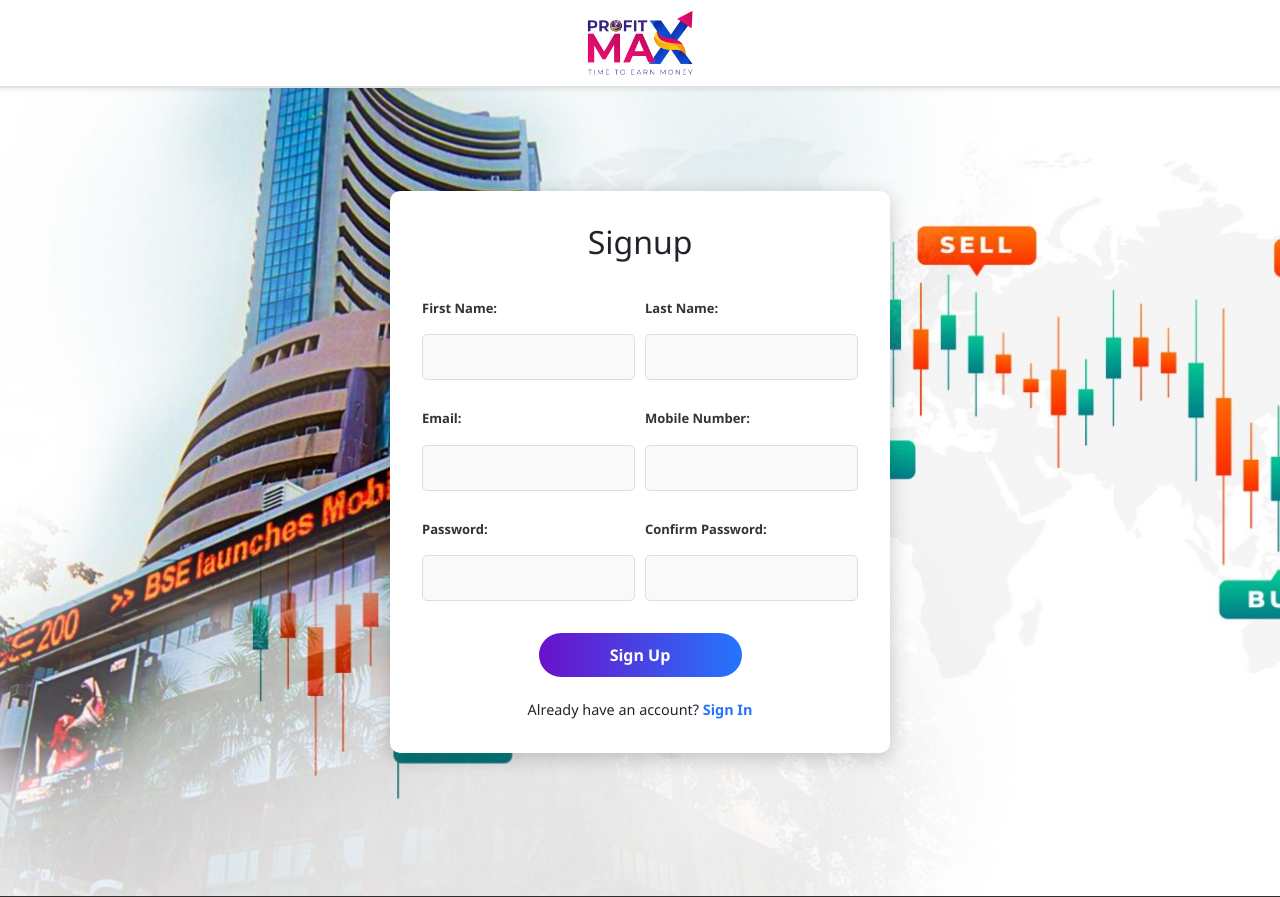
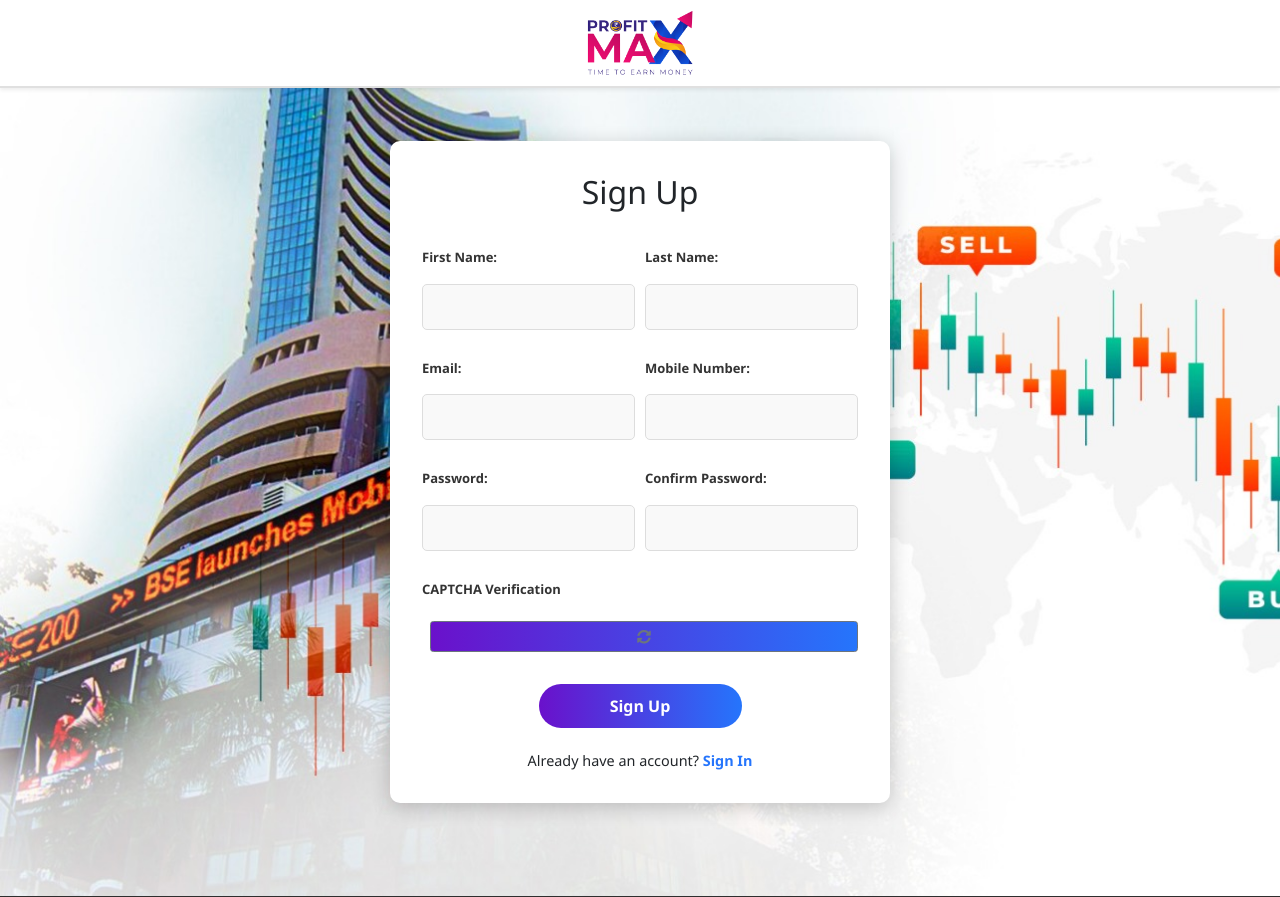
Before and after one commit to teim-projects/lms, a Django app: page /signup/ in a window 1280 px wide. Shown: the top 897 px of the page. Run offline with Django 5.2, Linux system fonts and the light colour scheme; some libraries are stand-ins or nearby versions.

Commit message:
captcha in signup

```diff
--- a/lms/lmsapp/forms.py
+++ b/lms/lmsapp/forms.py
@@ -11,10 +11,26 @@ class TicketForm(forms.ModelForm):
 
 from captcha.fields import CaptchaField
 
+class CaptchaForm(forms.Form):
+    captcha = CaptchaField()
+
 class LoginForm(forms.Form):
     identifier = forms.CharField(label="Email or Mobile Number", required=True)
     password = forms.CharField(widget=forms.PasswordInput, required=True)
     captcha = CaptchaField()
+
+
+from captcha.fields import CaptchaField
+from django import forms
+
+class SignupForm(forms.Form):
+    first_name = forms.CharField(max_length=100)
+    last_name = forms.CharField(max_length=100)
+    email = forms.EmailField()
+    mobile = forms.CharField(max_length=10)
+    password = forms.CharField(widget=forms.PasswordInput)
+    confirm_password = forms.CharField(widget=forms.PasswordInput)
+    captcha = CaptchaField()  # 👈 Important!
 
 
 # class LoginForm(forms.Form):
--- a/lms/lmsapp/views.py
+++ b/lms/lmsapp/views.py
@@ -38,63 +38,84 @@ import re
 
 
 
+from django.contrib.auth.models import User
+from django.contrib import messages
+from django.contrib.auth.hashers import make_password
+from django.core.mail import send_mail
+from django.conf import settings
+import re
+from .forms import CaptchaForm
+
+from django.contrib import messages
+from django.contrib.auth.models import User
+from django.contrib.auth.hashers import make_password
+from django.core.mail import send_mail
+from django.conf import settings
+import re
+from .forms import CaptchaForm  # Make sure this import is correct
+
 def signup(request):
     if request.method == 'POST':
-        # Get form data
-        first_name = request.POST.get('first_name')
-        last_name = request.POST.get('last_name')
-        email = request.POST.get('email')
-        mobile = request.POST.get('mobile')
-        password = request.POST.get('password')
-        confirm_password = request.POST.get('confirm_password')
+        form = CaptchaForm(request.POST)
 
-        # Check for required fields
-        if not all([first_name, last_name, email, mobile, password, confirm_password]):
-            messages.error(request, 'All fields are required.')
-            return render(request, 'lmsapp/signup.html')
+        if form.is_valid():  # This validates the CAPTCHA first
+            # Get form data
+            first_name = request.POST.get('first_name')
+            last_name = request.POST.get('last_name')
+            email = request.POST.get('email')
+            mobile = request.POST.get('mobile')
+            password = request.POST.get('password')
+            confirm_password = request.POST.get('confirm_password')
 
-        # Validate mobile number (starts with 6-9, 10 digits, only digits)
-        if not re.fullmatch(r'^[0-9]\d{9}$', mobile):
-            messages.error(request, 'Enter a valid 10-digit mobile number starting with 6-9.')
-            return render(request, 'lmsapp/signup.html')
+            # Check for required fields
+            if not all([first_name, last_name, email, mobile, password, confirm_password]):
+                messages.error(request, 'All fields are required.')
+                return render(request, 'lmsapp/signup.html', {'form': form})
 
-        # Check password match
-        if password != confirm_password:
-            messages.error(request, 'Passwords do not match.')
-            return render(request, 'lmsapp/signup.html')
+            # Validate mobile number
+            if not re.fullmatch(r'^[6-9]\d{9}$', mobile):
+                messages.error(request, 'Enter a valid 10-digit mobile number starting with 6-9.')
+                return render(request, 'lmsapp/signup.html', {'form': form})
 
-        # Check for existing user
-        if User.objects.filter(email=email).exists():
-            messages.error(request, 'Email already registered.')
-            return render(request, 'lmsapp/signup.html')
+            # Check password match
+            if password != confirm_password:
+                messages.error(request, 'Passwords do not match.')
+                return render(request, 'lmsapp/signup.html', {'form': form})
 
-        # Create user
-        user = User.objects.create_user(
-            username=email,
-            email=email,
-            password=make_password(password),
-            first_name=first_name,
-            last_name=last_name,
-        )
-        user.save()
+            # Check for existing user
+            if User.objects.filter(email=email).exists():
+                messages.error(request, 'Email already registered.')
+                return render(request, 'lmsapp/signup.html', {'form': form})
 
-        # Email notification
-        subject = 'New LMS Signup'
-        message = f'''New user signed up:
+            # Create user
+            user = User.objects.create_user(
+                username=email,
+                email=email,
+                password=make_password(password),
+                first_name=first_name,
+                last_name=last_name,
+            )
+            user.save()
+
+            # Email notification
+            subject = 'New LMS Signup'
+            message = f'''New user signed up:
 
 First Name: {first_name}
 Last Name: {last_name}
 Email: {email}
 Mobile: {mobile}
 '''
-        send_mail(subject, message, settings.DEFAULT_FROM_EMAIL, ['lmsprofitmaxacademy@gmail.com'])
+            send_mail(subject, message, settings.DEFAULT_FROM_EMAIL, ['lmsprofitmaxacademy@gmail.com'])
 
-        messages.success(request, 'Signup successful. Please login.')
-        return redirect('login')
+            messages.success(request, 'Signup successful. Please login.')
+            return redirect('login')
+        else:
+            messages.error(request, 'Invalid CAPTCHA. Please try again.')
+    else:
+        form = CaptchaForm()
 
-    return render(request, 'lmsapp/signup.html')
-
-
+    return render(request, 'lmsapp/signup.html', {'form': form})
 
 
 
@@ -181,66 +202,59 @@ def send_otp_sms(mobile, otp_code):
 
 # 2nd signup
 
+from .forms import SignupForm
+
 def signup(request):
     if request.method == 'POST':
-        email = request.POST.get('email')
-        mobile = request.POST.get('mobile')
-        first_name = request.POST.get('first_name')
-        last_name = request.POST.get('last_name')
-        password = request.POST.get('password')
-        confirm_password = request.POST.get('confirm_password')
+        form = SignupForm(request.POST)
+        if form.is_valid():
+            # Extract cleaned form data
+            email = form.cleaned_data['email']
+            mobile = form.cleaned_data['mobile']
+            first_name = form.cleaned_data['first_name']
+            last_name = form.cleaned_data['last_name']
+            password = form.cleaned_data['password']
+            confirm_password = form.cleaned_data['confirm_password']
 
-        # Basic field check
-        if not all([first_name, last_name, email, mobile, password, confirm_password]):
-            messages.error(request, 'All fields are required.')
-            return redirect('signup')
+            # (You can keep your validations here or customize clean methods)
 
-        # Mobile format check
-        if not re.fullmatch(r'^[0-9]\d{9}$', mobile):
-            messages.error(request, 'Enter a valid 10-digit mobile number starting with 6-9.')
-            return redirect('signup')
+            if password != confirm_password:
+                messages.error(request, "Passwords do not match.")
+                return redirect('signup')
 
-        # Email exists?
-        if CustomUser.objects.filter(email=email).exists():
-            messages.error(request, f"User with email ({email}) already exists.")
-            return redirect('signup')
+            if CustomUser.objects.filter(email=email).exists():
+                messages.error(request, f"User with email ({email}) already exists.")
+                return redirect('signup')
 
-        # Mobile exists?
-        if CustomUser.objects.filter(mobile=mobile).exists():
-            messages.error(request, f"Mobile number ({mobile}) already registered.")
-            return redirect('signup')
+            if CustomUser.objects.filter(mobile=mobile).exists():
+                messages.error(request, f"Mobile number ({mobile}) already registered.")
+                return redirect('signup')
 
-        # Password match
-        if password != confirm_password:
-            messages.error(request, "Passwords do not match.")
-            return redirect('signup')
+            user = CustomUser.objects.create_user(
+                email=email,
+                mobile=mobile,
+                first_name=first_name,
+                last_name=last_name,
+                password=password
+            )
+            user.is_active = False
+            user.save()
 
-        # Create user
-        user = CustomUser.objects.create_user(
-            email=email,
-            mobile=mobile,
-            first_name=first_name,
-            last_name=last_name,
-            password=password
-        )
-        user.is_active = False
-        user.save()
+            otp_code = OTP.generate_otp()
+            OTP.objects.create(user=user, code=otp_code)
 
-        otp_code = OTP.generate_otp()
-        OTP.objects.create(user=user, code=otp_code)
+            send_otp_email(email, otp_code)
 
-        # Send OTP via Email
-        try:
-            send_otp_email(email, otp_code)
-        except ValidationError as e:
-            messages.error(request, str(e))
-            return redirect('signup')
+            messages.success(request, "Signup successful. Please verify your email.")
+            request.session['user_id'] = user.id
+            return redirect('verify_otp')
 
-        messages.success(request, "Signup successful. Please verify your email.")
-        request.session['user_id'] = user.id
-        return redirect('verify_otp')
+        else:
+            messages.error(request, "Invalid form. Please check errors below.")
+    else:
+        form = SignupForm()
 
-    return render(request, 'signup.html')
+    return render(request, 'signup.html', {'form': form})
 
 
 
@@ -535,26 +549,32 @@ def reset_password_confirm(request):
 
 
 
-from .models import FreeCourse,CourseChapter
+# from .models import FreeCourse,CourseChapter
 
-def create_free_course(request):
-    if request.method == "POST":
-        title = request.POST.get("title")
-        description = request.POST.get("description")
-        thumbnail = request.FILES.get("thumbnail")
-        youtube_links = request.POST.getlist("youtube_links[]")
+# def create_free_course(request):
+#     if request.method == "POST":
+#         title = request.POST.get("title")
+#         description = request.POST.get("description")
+#         thumbnail = request.FILES.get("thumbnail")
+#         chapter_titles = request.POST.getlist("chapter_titles[]")  # Get chapter titles
+#         youtube_links = request.POST.getlist("youtube_links[]")   # Get YouTube links
 
-        # Create the course
-        course = FreeCourse.objects.create(title=title, description=description, thumbnail=thumbnail)
+#         # Create the course
+#         course = FreeCourse.objects.create(
+#             title=title,
+#             description=description,
+#             thumbnail=thumbnail
+#         )
 
-        # Save each YouTube link as a chapter
-        for index, link in enumerate(youtube_links, start=1):
-            CourseChapter.objects.create(course=course, title=f"Chapter {index}", youtube_link=link)
+#         # Save each chapter with its title and YouTube link
+#         for title, link in zip(chapter_titles, youtube_links):
+#             CourseChapter.objects.create(
+#                 course=course,
+#                 title=title,  # Use the actual title from form
+#                 youtube_link=link
+#             )
 
-        return redirect("create_free_course")
-
-    return render(request, "create_free_course.html")
-
+#         return redirect("create_free_course")
 
 
 from django.shortcuts import render, redirect
@@ -565,28 +585,30 @@ def create_free_course(request):
         title = request.POST.get("title")
         description = request.POST.get("description")
         thumbnail = request.FILES.get("thumbnail")
-        youtube_links = request.POST.getlist("youtube_links[]")  # ✅ Correct name
+        chapter_titles = request.POST.getlist("chapter_titles[]")  # Get all chapter titles
+        youtube_links = request.POST.getlist("youtube_links[]")    # Get all YouTube links
 
         if title and description and thumbnail:
+            # Create the course first
             course = FreeCourse.objects.create(
                 title=title,
                 description=description,
                 thumbnail=thumbnail
             )
 
-            for link in youtube_links:
-                if link.strip():
+            # Create chapters with the submitted titles
+            for i in range(len(chapter_titles)):
+                if youtube_links[i].strip():  # Only create if there's a YouTube link
                     CourseChapter.objects.create(
                         course=course,
-                        title=f"Chapter {course.chapters.count() + 1}",
-                        youtube_link=link
+                        title=chapter_titles[i],  # Use the submitted title
+                        youtube_link=youtube_links[i]
                     )
 
             return redirect("create_free_course")
 
     courses = FreeCourse.objects.prefetch_related("chapters").all()
     return render(request, "create_free_course.html", {"courses": courses})
-
 
 def update_free_course(request, course_id):
     course = FreeCourse.objects.get(id=course_id)
--- a/lms/templates/signup.html
+++ b/lms/templates/signup.html
@@ -5,12 +5,16 @@
 <head>
   <meta charset="UTF-8" />
   <meta name="viewport" content="width=device-width, initial-scale=1.0" />
-  <title>Profit Max Share Market Academy</title>
+  <title>Profit Max Share Market Academy - Sign Up</title>
   <link rel="icon" href="{% static 'images/favicon.jpeg' %}" type="image/png" />
 
   <!-- Bootstrap 4 CDN -->
   <link rel="stylesheet" href="https://stackpath.bootstrapcdn.com/bootstrap/4.5.2/css/bootstrap.min.css" />
-  <script src="https://code.jquery.com/jquery-3.5.1.slim.min.js"></script>
+  <!-- Font Awesome -->
+  <link rel="stylesheet" href="https://cdnjs.cloudflare.com/ajax/libs/font-awesome/5.15.4/css/all.min.css" />
+  <!-- jQuery -->
+  <script src="https://code.jquery.com/jquery-3.5.1.min.js"></script>
+  <!-- Bootstrap JS -->
   <script src="https://cdn.jsdelivr.net/npm/bootstrap@4.5.2/dist/js/bootstrap.bundle.min.js"></script>
 
   <style>
@@ -123,7 +176,7 @@
       <div class="form-container mt-5">
         <form method="post">
           {% csrf_token %}
-          <h2 class="text-center mb-4">Signup</h2>
+          <h2 class="text-center mb-4">Sign Up</h2>
 
           <div class="form-row">
             <div class="form-group col-md-6">
@@ -162,14 +213,36 @@
             </div>
           </div>
 
+
+          <!-- CAPTCHA Section -->
+          <!-- This will render the CAPTCHA image + input + hidden key -->
+          <div class="form-group">
+            <label>CAPTCHA Verification</label>
+            <div class="d-flex align-items-center mb-2">
+              {{ form.captcha }} <!-- 👈 Use this, don't manually construct hidden + image -->
+              <button type="button" class="btn btn-outline-secondary btn-sm ml-2" id="refresh-captcha">
+                <i class="fas fa-sync-alt"></i>
+              </button>
+            </div>
+            {% if form.captcha.errors %}
+            <div class="text-danger small">{{ form.captcha.errors }}</div>
+            {% endif %}
+          </div>
+
+
+
+
+
+
+
           <div class="row">
             <div class="col-md-3"></div>
             <div class="col-md-6">
               <button type="submit" class="w-100">Sign Up</button>
-
             </div>
             <div class="col-md-3"></div>
           </div>
+
           <div class="redirect-text">
             Already have an account? <a href="/">Sign In</a>
           </div>
@@ -183,6 +256,34 @@
   </div>
 
   {% include 'footer.html' %}
+
+  <script>
+  $(document).ready(function () {
+    // CAPTCHA Refresh Function
+    $('#refresh-captcha').click(function () {
+      console.log('Refresh button clicked');
+      $.getJSON("/captcha/refresh/", function (data) {
+        console.log('CAPTCHA refreshed:', data);
+        // Find CAPTCHA image by class
+        $('.captcha').attr('src', data.image_url);
+
+        // Update hidden input and clear text input
+        $("input[name='captcha_0']").val(data.key);
+        $("input[name='captcha_1']").val('');
+      });
+    });
+
+    // Mobile number validation
+    $('#mobile').on('input', function () {
+      this.value = this.value.replace(/[^0-9]/g, '');
+      if (this.value.length > 10) {
+        this.value = this.value.slice(0, 10);
+      }
+    });
+  });
+</script>
+
+
 </body>
 
 </html>
```
Also changed, not shown: other parts of lms/templates/signup.html (+49 -2 lines), lms/templates/create_free_course.html (+46 -12 lines), lms/templates/login.html (+49 -40 lines), lms/media/thumbnails/1_hlKGPWVLK5Nw37Pc0RVXwA_K2KMexK.png (added), lms/media/thumbnails/1_hlKGPWVLK5Nw37Pc0RVXwA_LdLUgLV.png (added), lms/media/thumbnails/maxresdefault_1_JDI4yTU.jpg (added), lms/media/thumbnails/maxresdefault_9kK9r8D.jpg (added), lms/media/thumbnails/maxresdefault_kFMPxh4.jpg (added), lms/media/thumbnails/turn-power_69017c4e-2342-45a5-8e99-fcd3786532bf.webp (added), lms/media/thumbnails/turn-power_69017c4e-2342-45a5-8e99-fcd3786532bf_AwKlm9O.webp (added).
